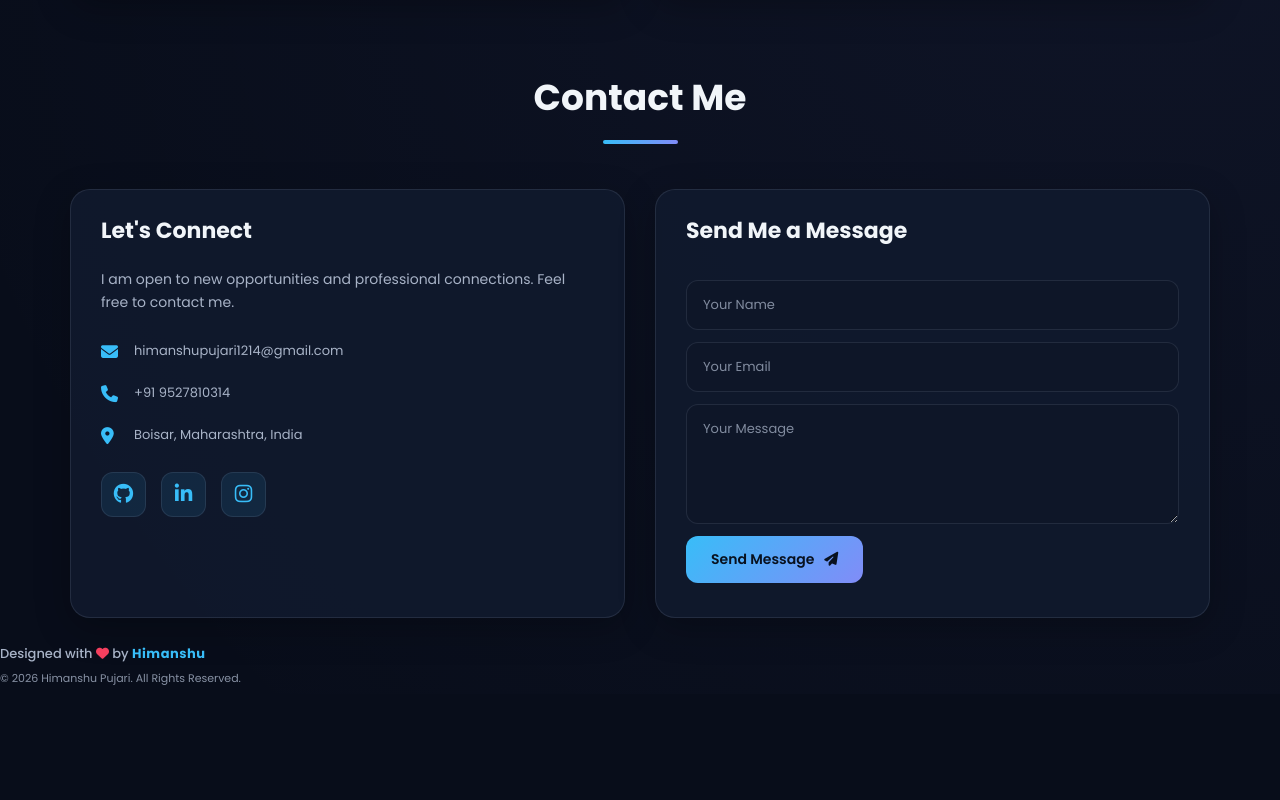
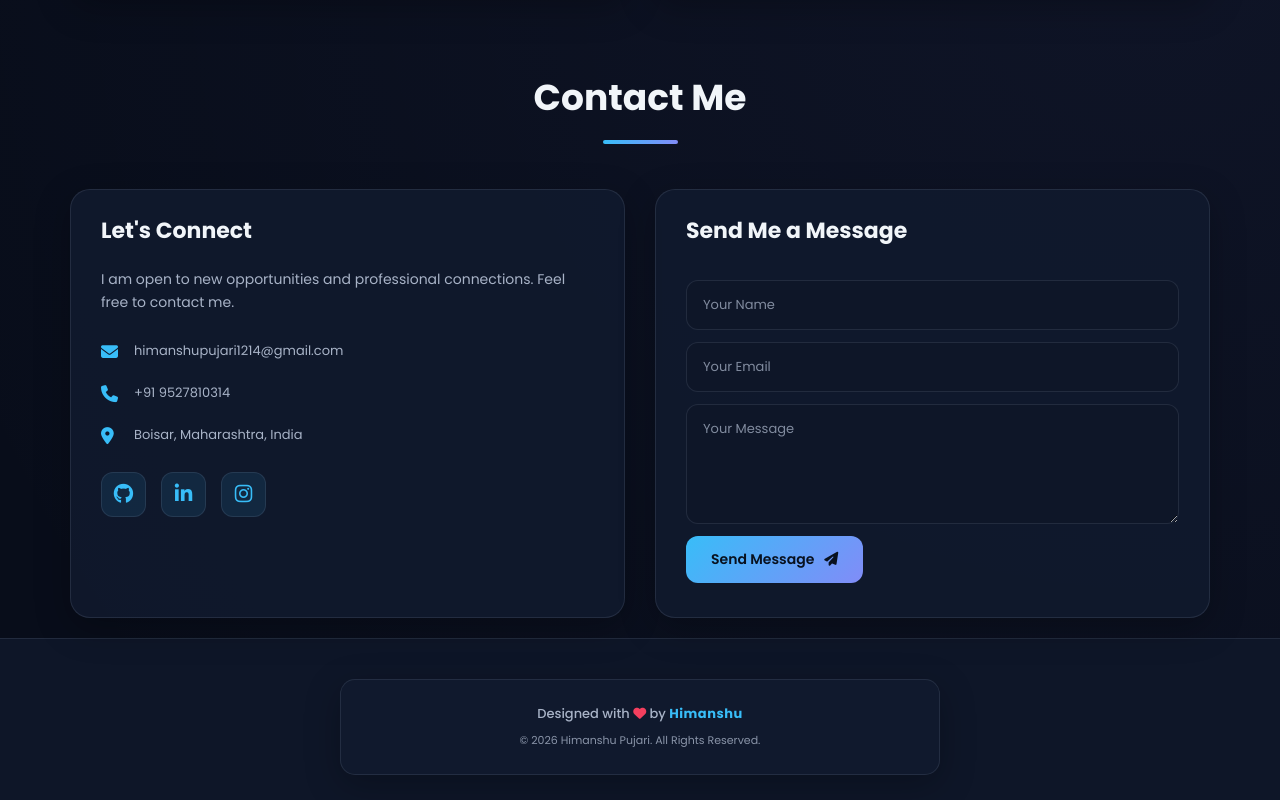
Before and after one commit to Himansh11296/my-website, a plain HTML site: page index.html in a window 1280 px wide. Shown: the part 3628-4428 px from the top of the page. Before the commit the page ends 4322 px from the top, so only its background shows below. Drawn offline with nearby package versions, Linux system fonts and the light colour scheme.

Commit message:
Update style.css

````diff
--- a/style.css
+++ b/style.css
@@ -947,7 +947,7 @@ body {
 }
 
 
-```css
+
 /* =========================
    FOOTER
 ========================= */
@@ -960,6 +960,24 @@ body {
     transition: var(--transition);
 }
 
+/* Footer Copyright Box */
+
+.contact-copyright {
+    max-width: 600px;
+    width: 100%;
+    margin: 15px auto 0;
+    padding: 18px 20px;
+
+    background: var(--card);
+    border: 1px solid var(--border);
+    border-radius: 15px;
+
+    box-shadow: var(--shadow);
+    text-align: center;
+}
+
+/* Footer Text */
+
 .footer p {
     color: var(--text-secondary);
     font-size: 12px;
@@ -967,12 +985,27 @@ body {
     line-height: 1.6;
 }
 
-.footer i {
+/* Designed With Heart */
+
+.contact-copyright p:first-child {
+    font-size: 13px;
+    font-weight: 500;
+    margin-bottom: 8px;
+}
+
+/* Heart Icon */
+
+.contact-copyright p:first-child i {
     color: #f43f5e;
+    display: inline-block;
     transition: transform 0.3s ease;
 }
 
-/* Footer Designer Name */
+.contact-copyright p:first-child i:hover {
+    transform: scale(1.2);
+}
+
+/* Designer Name */
 
 .contact-copyright .designer-name {
     color: var(--primary);
@@ -980,18 +1013,12 @@ body {
     letter-spacing: 0.5px;
 }
 
-.contact-copyright p:first-child {
-    font-size: 13px;
-    font-weight: 500;
-}
+/* Copyright Text */
 
 .contact-copyright p:last-child {
     font-size: 11px;
     opacity: 0.8;
-}
-
-.footer i:hover {
-    transform: scale(1.2);
+    margin-top: 5px;
 }
 
 
````
